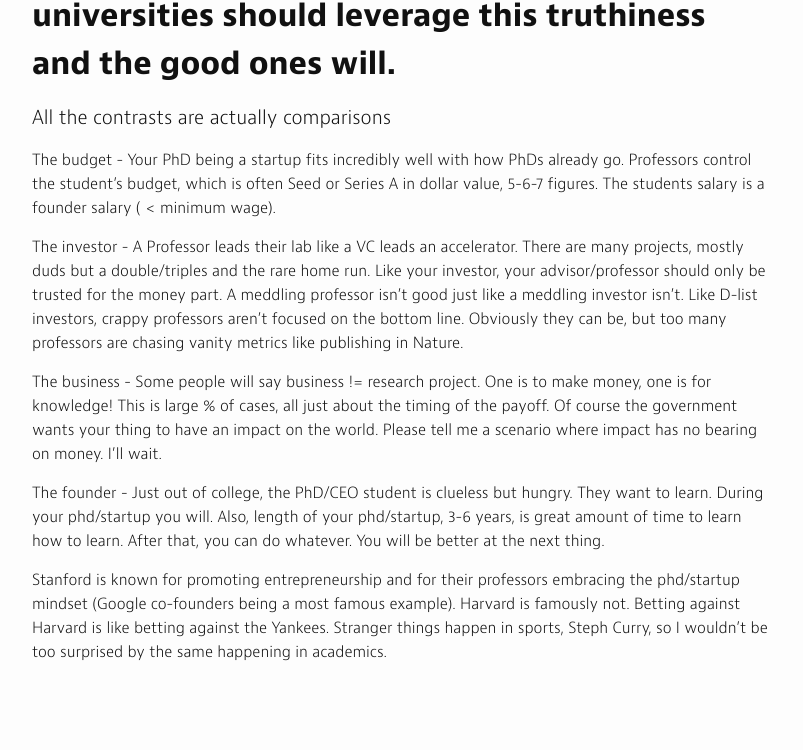
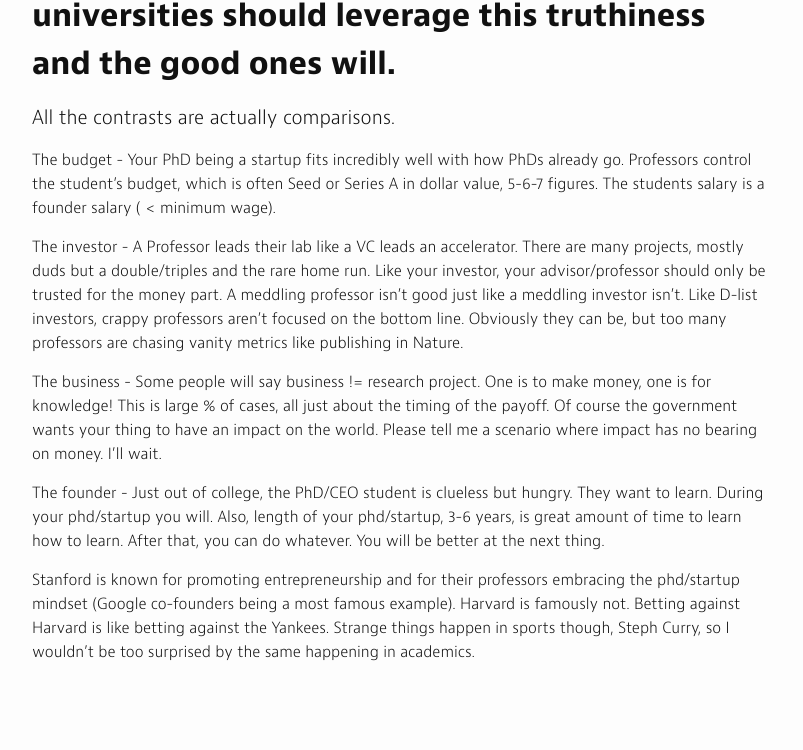
Before and after one commit to tim-peterson/timrpeterson, a Jekyll site: the page built from _posts/2016-05-14-a-phd-is-a-startup.markdown, in a window 1280 px wide. Shown: the part 255-1005 px from the top of the page, without its empty margins (238-1041 px from the left). Built offline with Jekyll 4.4.1, drawn with Linux system fonts in a browser that asks for light colours; comment, search, counter and statistics services are not loaded.

Commit message:
twitter phdstartup3

```diff
--- a/_posts/2016-05-14-a-phd-is-a-startup.markdown
+++ b/_posts/2016-05-14-a-phd-is-a-startup.markdown
@@ -9,7 +9,7 @@ comments: True
 ## **PhD == Startup. The governments and universities should leverage this truthiness and the good ones will.**
 
 
-#### All the contrasts are actually comparisons
+#### All the contrasts are actually comparisons.
 The budget - Your PhD being a startup fits incredibly well with how PhDs already go. Professors control the student's budget, which is often Seed or Series A in dollar value, 5-6-7 figures. The students salary is a founder salary ( < minimum wage).
 
 The investor - A Professor leads their lab like a VC leads an accelerator. There are many projects, mostly duds but a double/triples and the rare home run. Like your investor, your advisor/professor should only be trusted for the money part. A meddling professor isn't good just like a meddling investor isn't. Like D-list investors, crappy professors aren't focused on the bottom line. Obviously they can be, but too many professors are chasing vanity metrics like publishing in Nature.
@@ -18,4 +18,4 @@ The business - Some people will say business != research project. One is to make
 
 The founder - Just out of college, the PhD/CEO student is clueless but hungry. They want to learn. During your phd/startup you will. Also, length of your phd/startup, 3-6 years, is great amount of time to learn how to learn. After that, you can do whatever. You will be better at the next thing.
 
-Stanford is known for promoting entrepreneurship and for their professors embracing the phd/startup mindset (Google co-founders being a most famous example). Harvard is famously not. Betting against Harvard is like betting against the Yankees. Stranger things happen in sports, Steph Curry, so I wouldn't be too surprised by the same happening in academics.
+Stanford is known for promoting entrepreneurship and for their professors embracing the phd/startup mindset (Google co-founders being a most famous example). Harvard is famously not. Betting against Harvard is like betting against the Yankees. Strange things happen in sports though, Steph Curry, so I wouldn't be too surprised by the same happening in academics.
```
